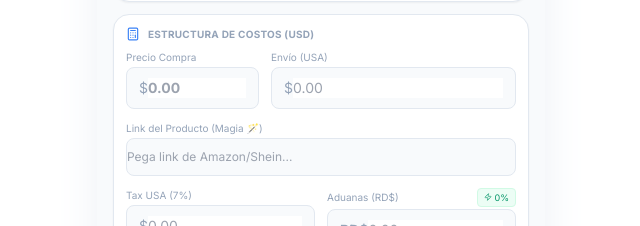
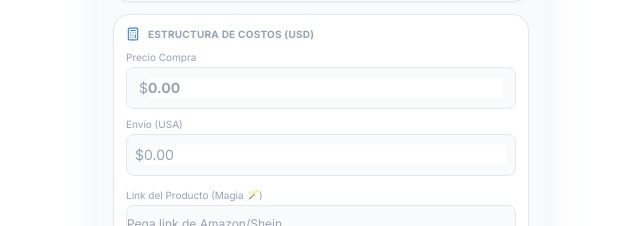
Before and after one commit to koaz-12/kargo-app, a Next.js app: page /calculator in a window 1280 px wide. Shown: the part 357-583 px from the top of the page, without its empty margins (319-959 px from the left). Built offline with nearby package versions, Linux system fonts and the light colour scheme; no server answers; the database is empty.

Commit message:
style(ui): fix cost input layout using strict grid

```diff
--- a/features/calculator/components/CostInputs.tsx
+++ b/features/calculator/components/CostInputs.tsx
@@ -29,8 +29,8 @@ export default function CostInputs({ formState, setters, onApplyDiscount, select
 
             <div className="space-y-3">
                 {/* 1. Purchase Price */}
-                <div className="flex gap-3">
-                    <div className="flex-1">
+                <div className="grid grid-cols-[1fr_100px] gap-2">
+                    <div>
                         <label className="text-[10px] text-slate-400 block mb-0.5">Precio Compra</label>
                         <div className="flex items-center bg-slate-50 border border-slate-200 rounded-lg px-3 py-2.5 focus-within:ring-2 focus-within:ring-blue-500 transition-all">
                             <span className="text-slate-400 text-sm mr-2">$</span>
@@ -45,10 +45,10 @@ export default function CostInputs({ formState, setters, onApplyDiscount, select
                     </div>
 
                     {/* 2. Shipping */}
-                    <div className="w-28 shrink-0">
-                        <label className="text-[10px] text-slate-400 block mb-0.5">Envío (USA)</label>
-                        <div className="flex items-center bg-slate-50 border border-slate-200 rounded-lg px-3 py-2.5">
-                            <span className="text-slate-400 text-sm mr-2">$</span>
+                    <div>
+                        <label className="text-[10px] text-slate-400 block mb-0.5 whitespace-nowrap overflow-hidden text-ellipsis">Envío (USA)</label>
+                        <div className="flex items-center bg-slate-50 border border-slate-200 rounded-lg px-2 py-2.5">
+                            <span className="text-slate-400 text-sm mr-1">$</span>
                             <input
                                 type="number"
                                 value={formState.shippingCost || ''}
```
